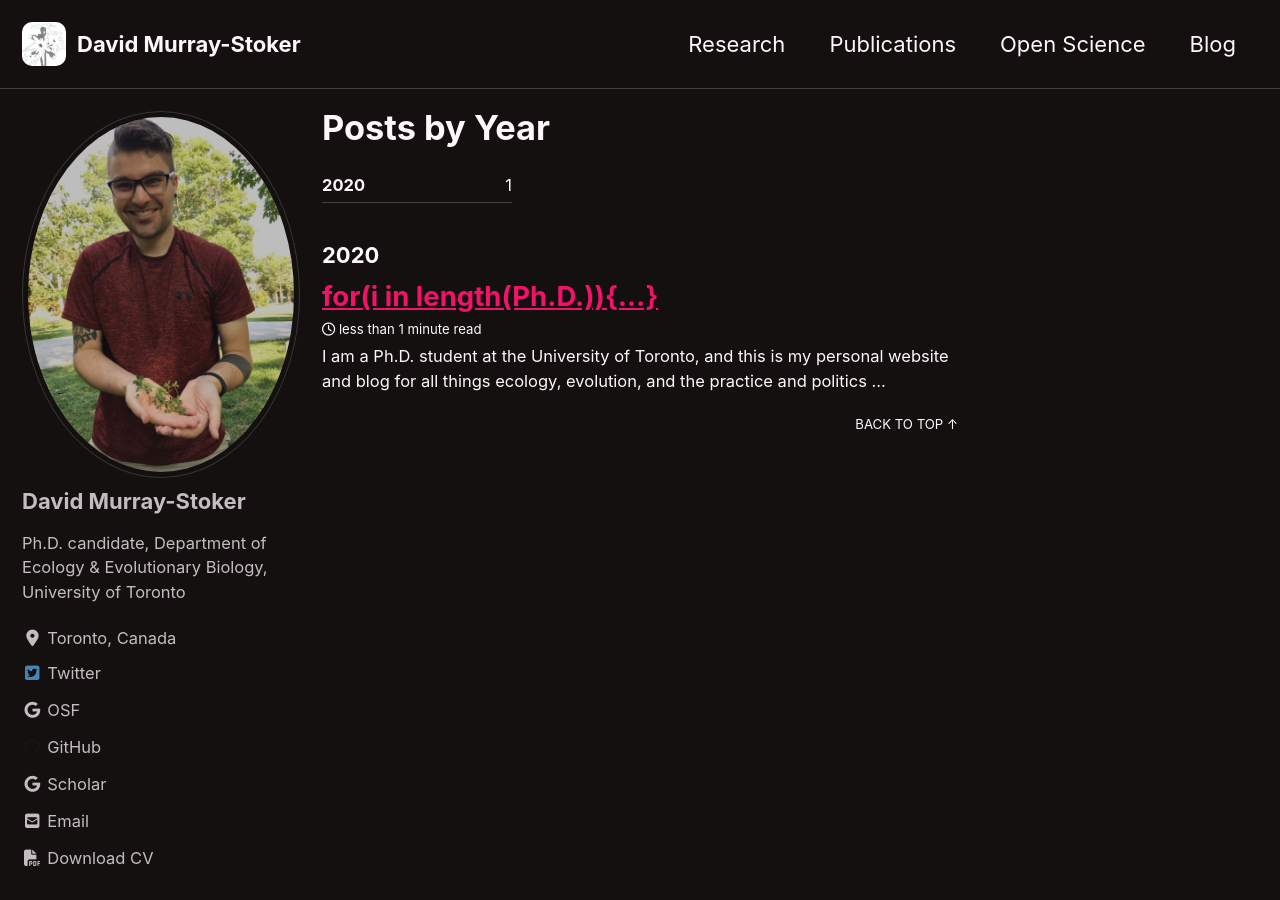
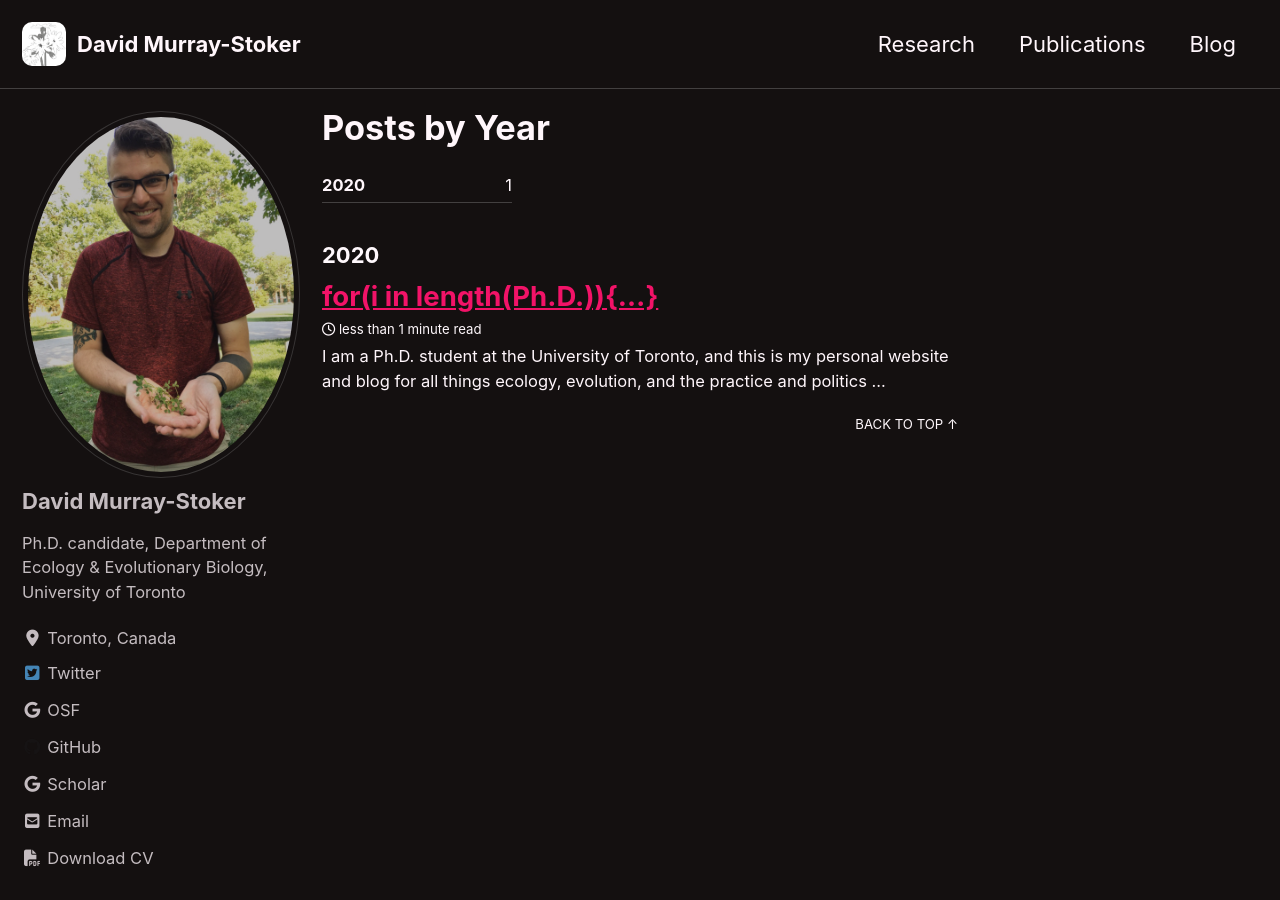
Before and after one commit to dmurraystoker/dmurraystoker.github.io, a Jekyll site: the page built from _pages/posts.md, in a window 1280 px wide and 900 px high. Built offline with Jekyll 4.4.1, drawn with Linux system fonts in a browser that asks for light colours; cached includes are drawn as plain includes; nearby versions of some CDN libraries.

Commit message:
Update navigation.yml

```diff
--- a/_data/navigation.yml
+++ b/_data/navigation.yml
@@ -4,7 +4,5 @@ main:
     url: /research/
   - title: "Publications"
     url: /publications/
-  - title: "Open Science"
-    url: /open_science/
   - title: "Blog"
     url: /posts/
```
